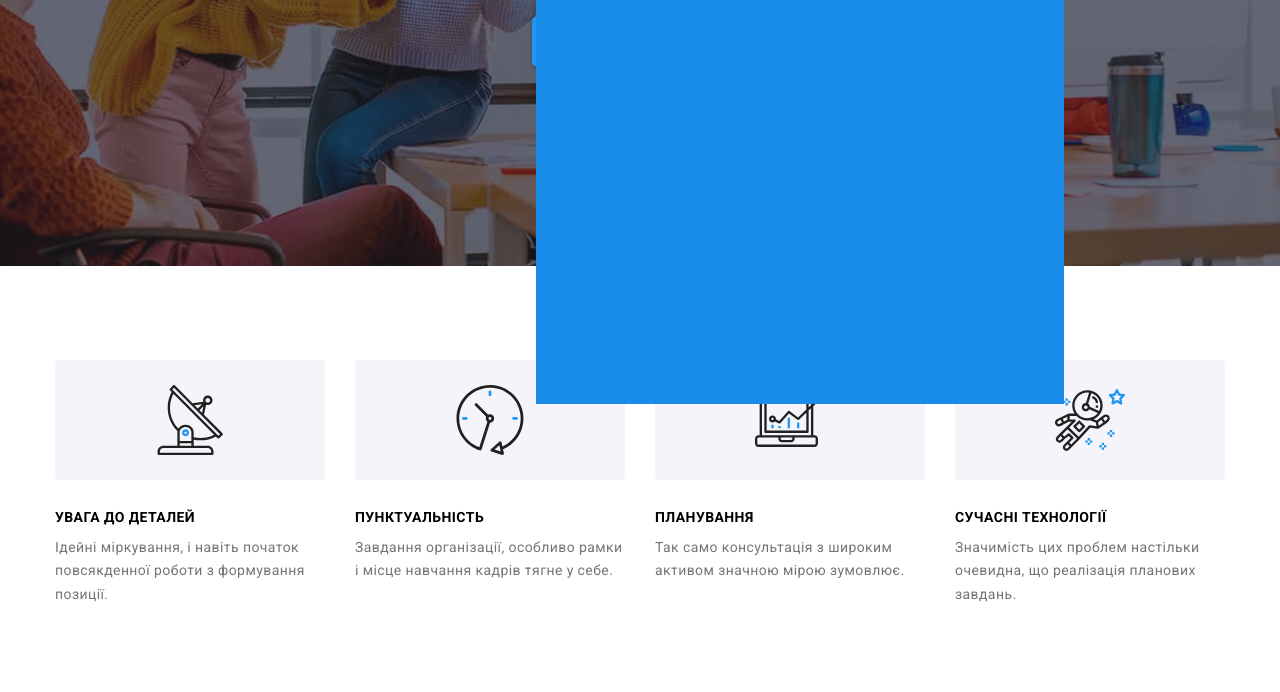
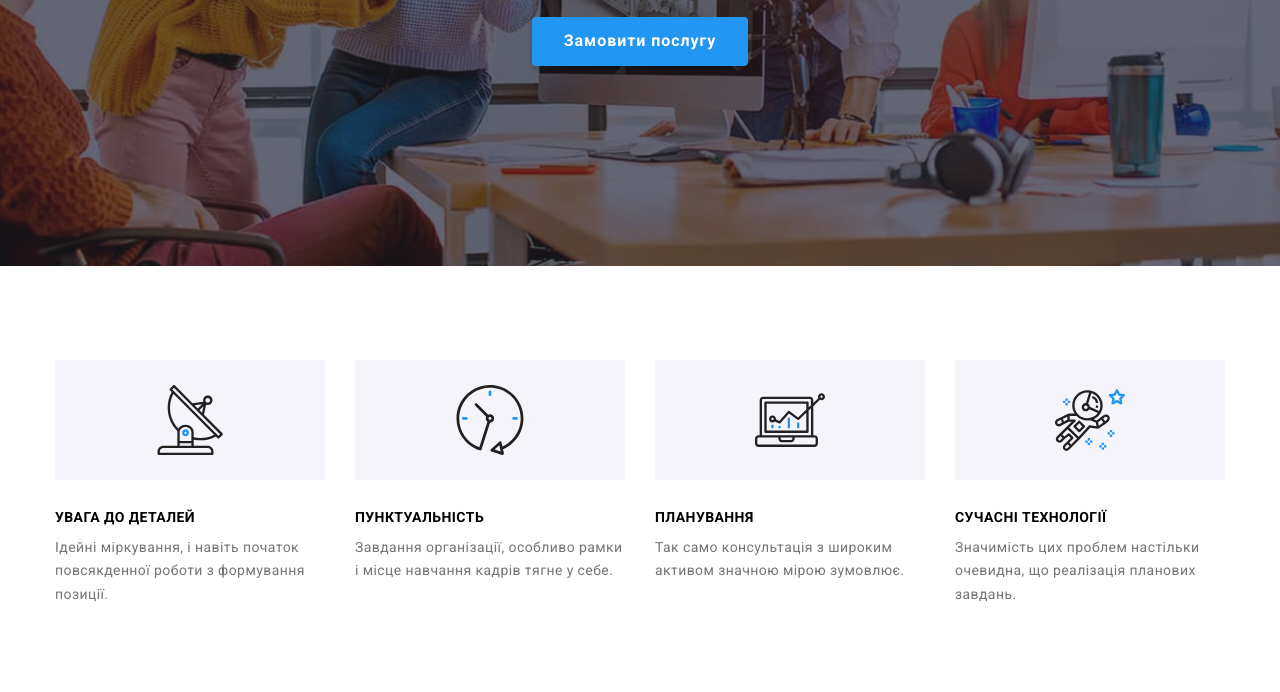
Before and after one commit to danypryzrak/goit-markup-hw-04, a plain HTML site: page index.html in a window 1280 px wide. Shown: the part 408-1100 px from the top of the page. Drawn offline with nearby package versions, Linux system fonts and the light colour scheme.

Commit message:
done 1.1

```diff
--- a/index.html
+++ b/index.html
@@ -438,9 +438,7 @@
         </div>
     </footer>
 
-    <div class="backdrop">
 
-    </div>
 
 </body>
 
```
